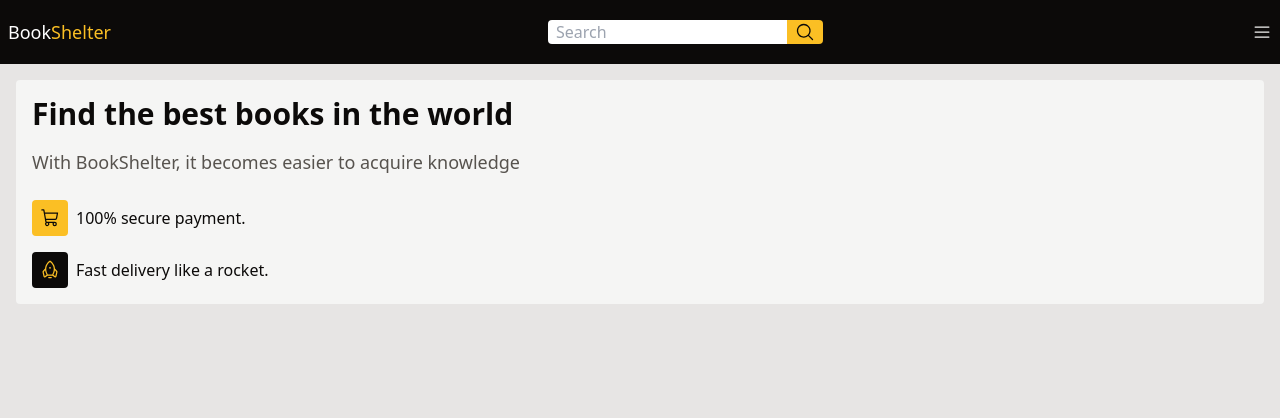
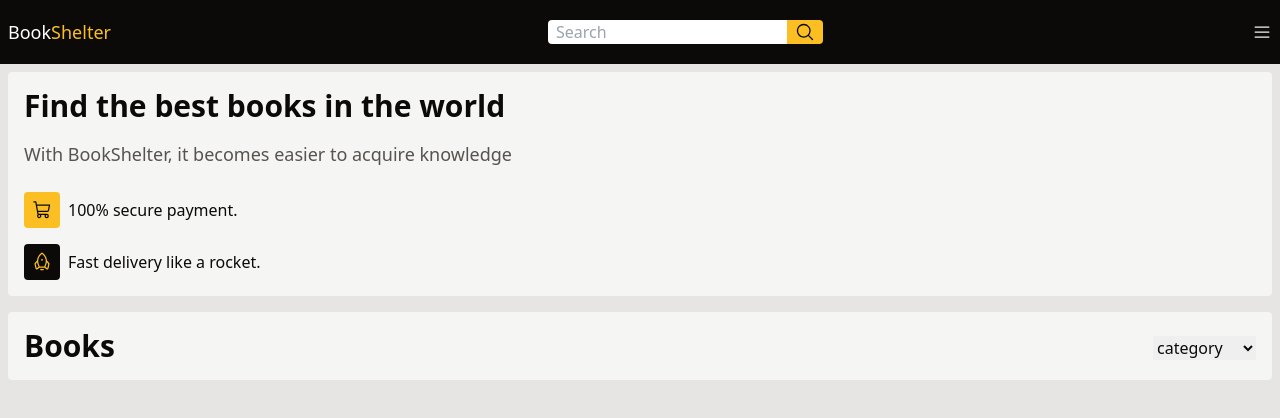
Before and after one commit to rauleffting/bookshelter, a Next.js app: page / in a window 1280 px wide. Shown: the top 418 px of the page. Built offline with nearby package versions, Linux system fonts and the light colour scheme.

Commit message:
add section

```diff
--- /dev/null
+++ b/src/app/components/section.tsx
@@ -0,0 +1,30 @@
+import {} from '@phosphor-icons/react'
+import { useState } from 'react'
+
+export function Section() {
+  const [category, setCategory] = useState<string>('')
+
+  return (
+    <div className="bg-stone-100 rounded my-4 p-4">
+      <div className="flex justify-between items-center space-y-1">
+        <h1 className="text-stone-950 text-3xl font-bold">Books</h1>
+
+        <select
+          name="category"
+          onChange={(event) => setCategory(event.target.value)}
+          className="text-stone-950 mb-4"
+        >
+          <option value="">category</option>
+          <option value="philosophy">philosophy</option>
+          <option value="religion">religion</option>
+          <option value="literature">literature</option>
+          <option value="history">history</option>
+        </select>
+      </div>
+
+      <div>
+
+      </div>
+    </div>
+  )
+}
--- a/src/app/page.tsx
+++ b/src/app/page.tsx
@@ -1,11 +1,13 @@
 'use client'
 
 import { Cover } from './components/cover'
+import { Section } from './components/section'
 
 export default function Home() {
   return (
-    <div className="h-screen p-4 bg-stone-200">
+    <div className="h-screen p-2 bg-stone-200">
       <Cover />
+      <Section />
     </div>
   )
 }
```
Also changed, not shown: src/app/assets/book_cover.jpg (added).
